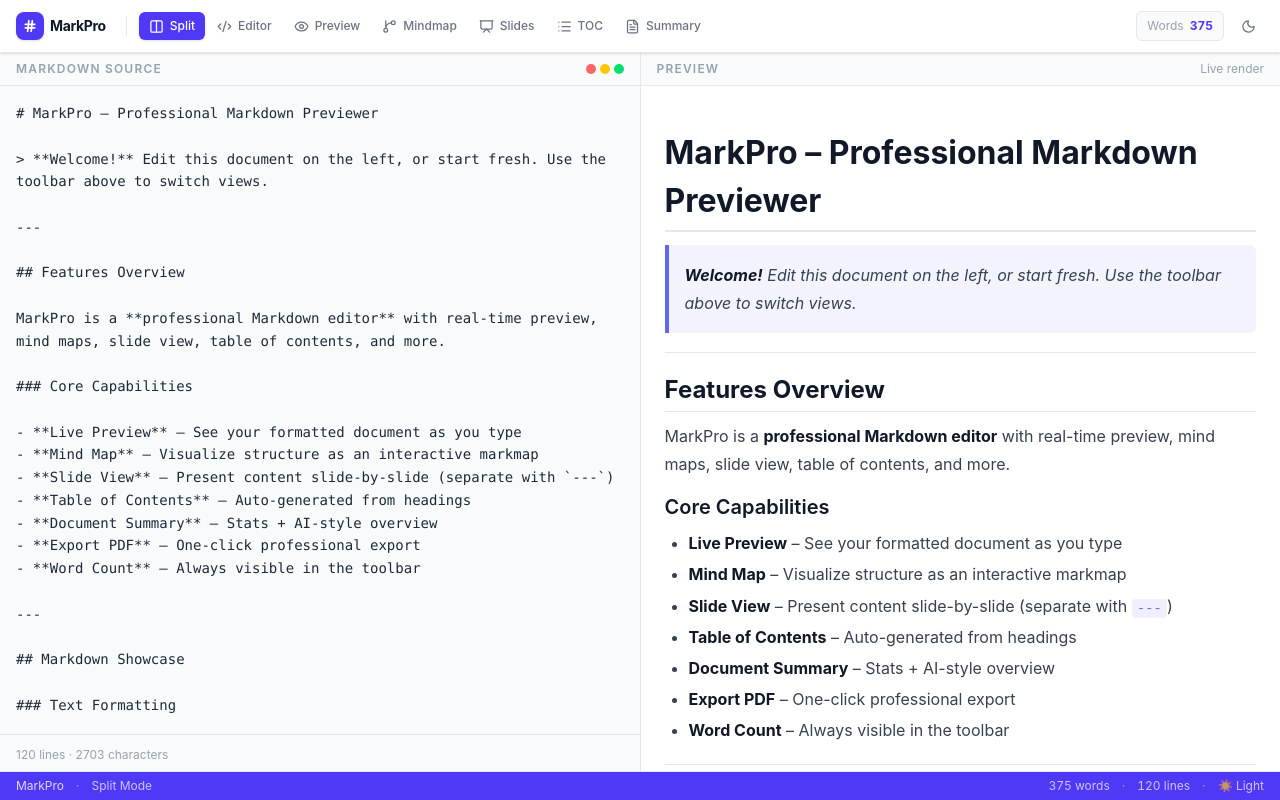
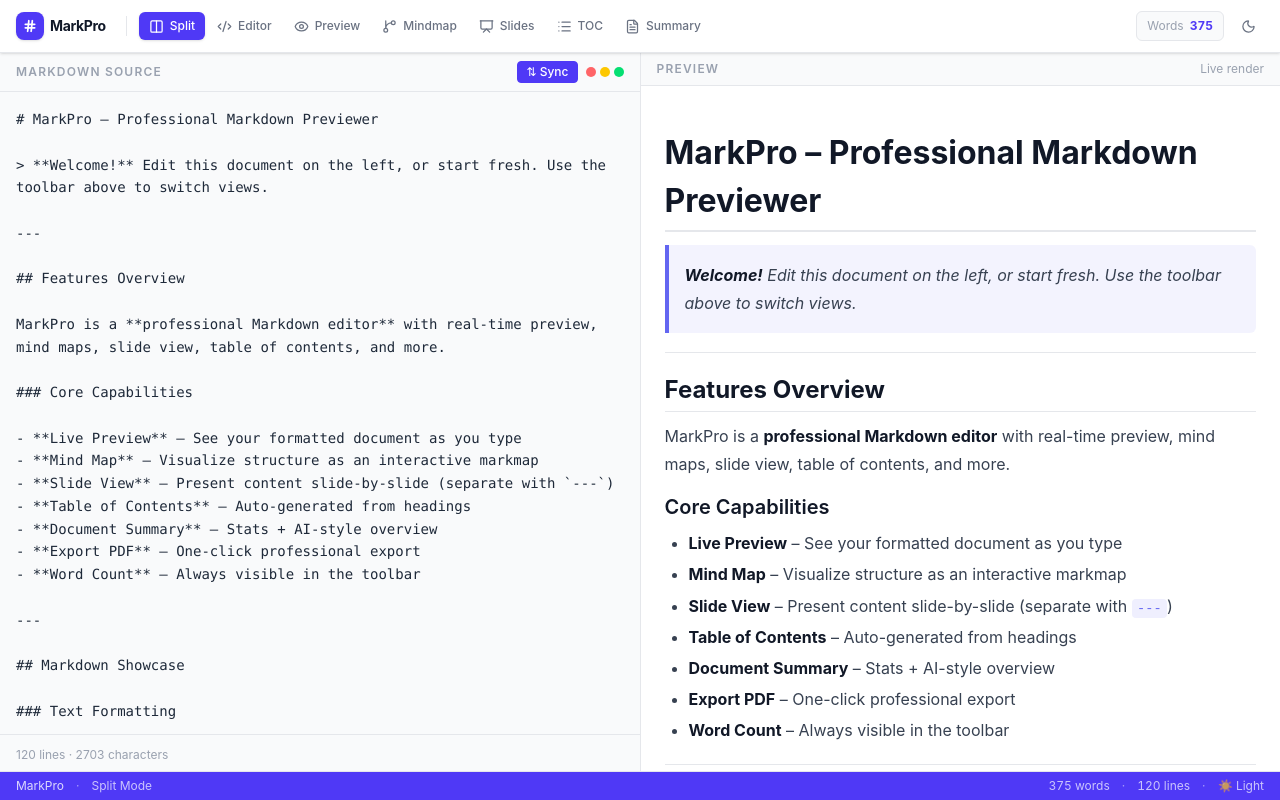
Before and after one commit to hananbabar98/mark-pro, a React (Vite) app: page / in a window 1280 px wide. Built offline with nearby package versions, Linux system fonts and the light colour scheme.

Commit message:
feat: implement scroll synchronization between editor and preview, add toggle for scroll sync in Editor component

```diff
--- a/src/App.tsx
+++ b/src/App.tsx
@@ -1,4 +1,4 @@
-import { useState, useEffect, useCallback } from "react";
+import { useState, useEffect, useCallback, useRef } from "react";
 import Toolbar, { ViewMode } from "./components/Toolbar";
 import Editor from "./components/Editor";
 import Preview from "./components/Preview";
@@ -13,6 +13,47 @@
   const [source, setSource] = useState(SAMPLE_MARKDOWN);
   const [view, setView] = useState<ViewMode>("split");
   const [dark, setDark] = useState(false);
+  const [scrollSync, setScrollSync] = useState(true);
+
+  const editorRef = useRef<HTMLTextAreaElement>(null);
+  const previewScrollRef = useRef<HTMLDivElement>(null);
+
+  // Scroll sync between editor and preview in split view
+  useEffect(() => {
+    if (view !== "split" || !scrollSync) return;
+    const editor = editorRef.current;
+    const preview = previewScrollRef.current;
+    if (!editor || !preview) return;
+
+    let syncingEditor = false;
+    let syncingPreview = false;
+
+    const onEditorScroll = () => {
+      if (syncingEditor) return;
+      syncingPreview = true;
+      const ratio = editor.scrollTop / (editor.scrollHeight - editor.clientHeight);
+      preview.scrollTop = ratio * (preview.scrollHeight - preview.clientHeight);
+      requestAnimationFrame(() => { syncingPreview = false; });
+    };
+
+    const onPreviewScroll = () => {
+      if (syncingPreview) return;
+      syncingEditor = true;
+      const ratio = preview.scrollTop / (preview.scrollHeight - preview.clientHeight);
+      editor.scrollTop = ratio * (editor.scrollHeight - editor.clientHeight);
+      requestAnimationFrame(() => { syncingEditor = false; });
+    };
+
+    // Immediately sync preview to editor's current position when sync is enabled
+    onEditorScroll();
+
+    editor.addEventListener("scroll", onEditorScroll);
+    preview.addEventListener("scroll", onPreviewScroll);
+    return () => {
+      editor.removeEventListener("scroll", onEditorScroll);
+      preview.removeEventListener("scroll", onPreviewScroll);
+    };
+  }, [view, scrollSync]);
 
 
   // Dark mode
@@ -108,10 +149,10 @@
         {view === "split" && (
           <div className="flex flex-1 overflow-hidden">
             <div className="flex-1 border-r border-[var(--border)] overflow-hidden">
-              <Editor value={source} onChange={setSource} />
+              <Editor value={source} onChange={setSource} editorRef={editorRef} scrollSync={scrollSync} onToggleScrollSync={() => setScrollSync((s) => !s)} />
             </div>
             <div className="flex-1 overflow-hidden">
-              <Preview source={source} />
+              <Preview source={source} previewScrollRef={previewScrollRef} />
             </div>
           </div>
         )}
--- a/src/components/Editor.tsx
+++ b/src/components/Editor.tsx
@@ -3,10 +3,14 @@
 interface EditorProps {
   value: string;
   onChange: (v: string) => void;
+  editorRef?: React.RefObject<HTMLTextAreaElement | null>;
+  scrollSync?: boolean;
+  onToggleScrollSync?: () => void;
 }
 
-export default function Editor({ value, onChange }: EditorProps) {
-  const textareaRef = useRef<HTMLTextAreaElement>(null);
+export default function Editor({ value, onChange, editorRef, scrollSync, onToggleScrollSync }: EditorProps) {
+  const internalRef = useRef<HTMLTextAreaElement | null>(null);
+  const textareaRef = editorRef ?? internalRef;
 
   const handleKeyDown = useCallback(
     (e: React.KeyboardEvent<HTMLTextAreaElement>) => {
@@ -34,10 +38,25 @@
         <span className="text-xs font-semibold text-gray-400 dark:text-gray-500 tracking-widest uppercase">
           Markdown Source
         </span>
-        <div className="flex gap-1">
-          <div className="w-2.5 h-2.5 rounded-full bg-red-400" />
-          <div className="w-2.5 h-2.5 rounded-full bg-yellow-400" />
-          <div className="w-2.5 h-2.5 rounded-full bg-green-400" />
+        <div className="flex items-center gap-2">
+          {onToggleScrollSync !== undefined && (
+            <button
+              onClick={onToggleScrollSync}
+              title={scrollSync ? "Disable scroll sync" : "Enable scroll sync"}
+              className={`flex items-center gap-1 px-2 py-0.5 rounded text-xs font-medium border transition-all ${
+                scrollSync
+                  ? "bg-indigo-600 text-white border-indigo-600"
+                  : "text-gray-400 border-gray-300 dark:border-gray-600 hover:border-indigo-400 hover:text-indigo-500"
+              }`}
+            >
+              ⇅ Sync
+            </button>
+          )}
+          <div className="flex gap-1">
+            <div className="w-2.5 h-2.5 rounded-full bg-red-400" />
+            <div className="w-2.5 h-2.5 rounded-full bg-yellow-400" />
+            <div className="w-2.5 h-2.5 rounded-full bg-green-400" />
+          </div>
         </div>
       </div>
 
--- a/src/components/Preview.tsx
+++ b/src/components/Preview.tsx
@@ -1,15 +1,18 @@
 import { useEffect, useRef } from "react";
+import React from "react";
 import { parseMarkdown } from "../lib/markdownParser";
 
 interface PreviewProps {
   source: string;
   /** Stable id placed on the *scrollable wrapper* so TOC can scroll into it */
   scrollContainerId?: string;
+  previewScrollRef?: React.RefObject<HTMLDivElement | null>;
 }
 
 export default function Preview({
   source,
   scrollContainerId = "preview-scroll-container",
+  previewScrollRef,
 }: PreviewProps) {
   const containerRef = useRef<HTMLDivElement>(null);
 
@@ -32,6 +35,7 @@
       {/* Scrollable content — this id is used by TOC jump */}
       <div
         id={scrollContainerId}
+        ref={previewScrollRef}
         className="flex-1 overflow-y-auto p-6 bg-white dark:bg-gray-950"
       >
         <div
```
